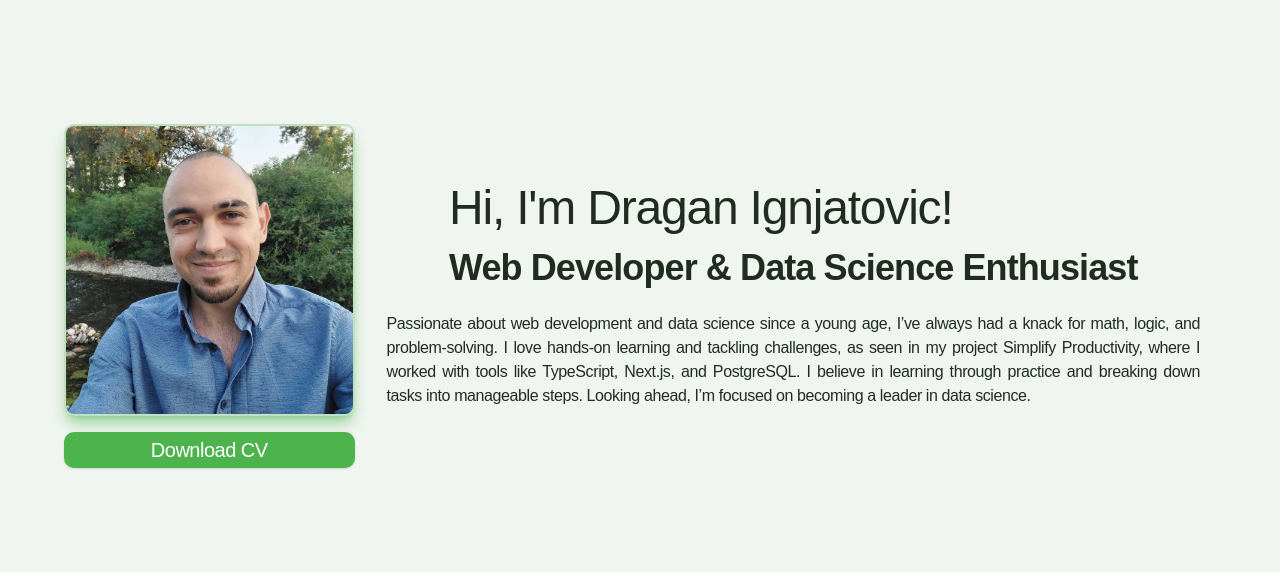
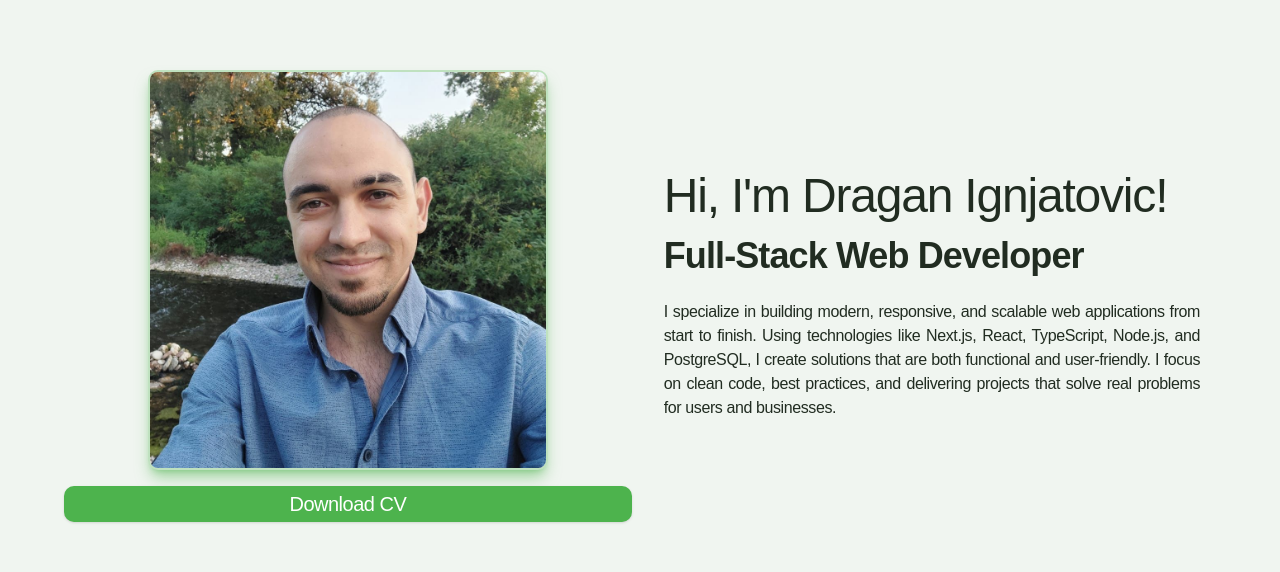
Before and after one commit to Gareleon/portfolio, a Next.js app: page / in a window 1280 px wide. Shown: the part 120-692 px from the top of the page. Built offline with nearby package versions, Linux system fonts and the light colour scheme.

Commit message:
feat: changed my portfolio to full stack development only

```diff
--- a/src/components/data/skills-data.tsx
+++ b/src/components/data/skills-data.tsx
@@ -107,59 +107,59 @@ export const fullStackDevelopment: SkillsData[] = [
   },
 ];
 
-export const dataScience: SkillsData[] = [
-  {
-    title: "Programming Languages",
-    description: [
-      {
-        name: "Python",
-        progress: 50,
-        icon: <FaPython size={25} className="text-yellow-500" />,
-      },
-      { name: "SQL", progress: 50, icon: <TbSql size={25} /> },
-      // { name: "Bash", progress: 20, icon: <SiGnubash size={25} /> },
-      // { name: "R", progress: 50, icon: <TbSql size={25} /> },
-      // { name: "Julia", progress: 20, icon: <TbSql size={25} /> },
-    ],
-    icon: FaCode,
-  },
-  {
-    title: "Frameworks",
-    description: [
-      { name: "Pandas", progress: 40, icon: <SiPandas size={25} /> },
-      { name: "NumPy", progress: 30, icon: <SiNumpy size={25} /> },
-      { name: "Scikit", progress: 25, icon: <SiScikitlearn size={25} /> },
-      { name: "Django", progress: 10, icon: <TbBrandDjango size={25} /> },
-    ],
-    icon: FaCodeBranch,
-  },
-  {
-    title: "Databases",
-    description: [
-      { name: "Hadoop", progress: 10, icon: <GrHadoop size={25} /> },
-      {
-        name: "BigQuery",
-        progress: 10,
-        icon: <SiGooglebigquery size={25} />,
-      },
-    ],
-    icon: FaDatabase,
-  },
-  {
-    title: "Tools",
-    description: [
-      { name: "Jupyter Notebook", progress: 50, icon: <SiJupyter size={25} /> },
-      { name: "GitHub", progress: 30, icon: <FaGithub size={25} /> },
-    ],
-    icon: FaTools,
-  },
-  {
-    title: "Other",
-    description: [
-      { name: "Power BI", progress: 10, icon: <IoBarChart size={25} /> },
-      { name: "Tableau", progress: 10, icon: <SiTableau size={25} /> },
-      { name: "FastAPI", progress: 10, icon: <SiFastapi size={25} /> },
-    ],
-    icon: FaCloud,
-  },
-];
+// export const dataScience: SkillsData[] = [
+//   {
+//     title: "Programming Languages",
+//     description: [
+//       {
+//         name: "Python",
+//         progress: 50,
+//         icon: <FaPython size={25} className="text-yellow-500" />,
+//       },
+//       { name: "SQL", progress: 50, icon: <TbSql size={25} /> },
+//       // { name: "Bash", progress: 20, icon: <SiGnubash size={25} /> },
+//       // { name: "R", progress: 50, icon: <TbSql size={25} /> },
+//       // { name: "Julia", progress: 20, icon: <TbSql size={25} /> },
+//     ],
+//     icon: FaCode,
+//   },
+//   {
+//     title: "Frameworks",
+//     description: [
+//       { name: "Pandas", progress: 40, icon: <SiPandas size={25} /> },
+//       { name: "NumPy", progress: 30, icon: <SiNumpy size={25} /> },
+//       { name: "Scikit", progress: 25, icon: <SiScikitlearn size={25} /> },
+//       { name: "Django", progress: 10, icon: <TbBrandDjango size={25} /> },
+//     ],
+//     icon: FaCodeBranch,
+//   },
+//   {
+//     title: "Databases",
+//     description: [
+//       { name: "Hadoop", progress: 10, icon: <GrHadoop size={25} /> },
+//       {
+//         name: "BigQuery",
+//         progress: 10,
+//         icon: <SiGooglebigquery size={25} />,
+//       },
+//     ],
+//     icon: FaDatabase,
+//   },
+//   {
+//     title: "Tools",
+//     description: [
+//       { name: "Jupyter Notebook", progress: 50, icon: <SiJupyter size={25} /> },
+//       { name: "GitHub", progress: 30, icon: <FaGithub size={25} /> },
+//     ],
+//     icon: FaTools,
+//   },
+//   {
+//     title: "Other",
+//     description: [
+//       { name: "Power BI", progress: 10, icon: <IoBarChart size={25} /> },
+//       { name: "Tableau", progress: 10, icon: <SiTableau size={25} /> },
+//       { name: "FastAPI", progress: 10, icon: <SiFastapi size={25} /> },
+//     ],
+//     icon: FaCloud,
+//   },
+// ];
--- a/src/components/main/introduction.tsx
+++ b/src/components/main/introduction.tsx
@@ -8,7 +8,8 @@ export function Introduction() {
       className="min-h-[90vh] w-full flex flex-col-reverse gap-4 sm:flex-row p-3 sm:px-8 md:py-16 lg:py-32 items-center"
       id="introduction"
     >
-      <div>
+      {/* Image + CV Button */}
+      <div className="w-full sm:w-1/2 flex flex-col items-center">
         <Image
           src="/images/dragan.jpg"
           alt="Dragan Ignjatovic"
@@ -16,14 +17,14 @@ export function Introduction() {
           height={400}
           className="rounded-md mx-auto mb-4 shadow-lg shadow-primary/50 border-2 border-primary/30"
         />
-        <div className="w-full">
         <a
           href="https://drive.google.com/file/d/1TTNSMsA1bRQ-SFHh6zeeTkmrw8vFMCXe/view?usp=drive_link"
           title="Dragan Ignjatovic CV"
           target="_blank"
           rel="noopener noreferrer"
+          className="w-full"
         >
-            <Button variant={"default"} className="w-full">
+          <Button variant="default" className="w-full">
             <Typography
               variant="h5"
               className="text-center"
@@ -32,24 +33,17 @@ export function Introduction() {
           </Button>
         </a>
       </div>
-      </div>
-      <div className="flex flex-col gap-6 w-full mx-auto justify-center items-center py-0 sm:py-8 px-0 sm:px-4">
-        <div className="space-y-4">
-          <Typography
-            variant="h1"
-            className="sm:text-left text-center"
-            text="Hi, I'm Dragan Ignjatovic!"
-          />
-          <Typography
-            variant="h2"
-            className="sm:text-left text-center"
-            text="Web Developer & Data Science Enthusiast"
-          />
+
+      {/* Text Content */}
+      <div className="flex flex-col gap-6 w-full sm:w-1/2 mx-auto justify-center items-center sm:items-start py-0 sm:py-8 px-0 sm:px-4">
+        <div className="space-y-4 text-center sm:text-left">
+          <Typography variant="h1" text="Hi, I'm Dragan Ignjatovic!" />
+          <Typography variant="h2" text="Full-Stack Web Developer" />
         </div>
         <Typography
           variant="p"
           className="text-justify"
-          text="Passionate about web development and data science since a young age, I’ve always had a knack for math, logic, and problem-solving. I love hands-on learning and tackling challenges, as seen in my project Simplify Productivity, where I worked with tools like TypeScript, Next.js, and PostgreSQL. I believe in learning through practice and breaking down tasks into manageable steps. Looking ahead, I’m focused on becoming a leader in data science."
+          text="I specialize in building modern, responsive, and scalable web applications from start to finish. Using technologies like Next.js, React, TypeScript, Node.js, and PostgreSQL, I create solutions that are both functional and user-friendly. I focus on clean code, best practices, and delivering projects that solve real problems for users and businesses."
         />
       </div>
     </section>
--- a/src/components/main/skills.tsx
+++ b/src/components/main/skills.tsx
@@ -4,7 +4,7 @@ import { Button } from "../ui/button";
 import Typography from "./typography";
 import { Progress } from "../ui/progress";
 import { useState } from "react";
-import { dataScience, fullStackDevelopment } from "../data/skills-data";
+import { fullStackDevelopment } from "../data/skills-data";
 
 export function Skills() {
   const [isFullStack, setIsFullStack] = useState(true);
@@ -12,7 +12,8 @@ export function Skills() {
     setIsFullStack(state);
   };
 
-  const skills = isFullStack ? fullStackDevelopment : dataScience;
+  // const skills = isFullStack ? fullStackDevelopment : dataScience;
+  const skills = fullStackDevelopment;
 
   return (
     <section
@@ -20,7 +21,7 @@ export function Skills() {
       id="skills"
     >
       <Typography text="Skills" variant="h1" />
-      <div className="max-w-screen-lg w-full bg-primary/10 flex flex-col sm:flex-row items-center justify-center mt-6">
+      {/* <div className="max-w-screen-lg w-full bg-primary/10 flex flex-col sm:flex-row items-center justify-center mt-6">
         <Button
           variant={`${isFullStack ? "default" : "outline"}`}
           className="w-full sm:w-[50%]"
@@ -35,7 +36,7 @@ export function Skills() {
         >
           Data Science
         </Button>
-      </div>
+      </div> */}
       <div className="w-full max-w-screen-lg grid grid-cols-1 md:grid-cols-2 lg:grid-cols-3 gap-2">
         {skills.map((skill) => (
           <div
```
Lines whose indentation alone changed are shown as unchanged.
